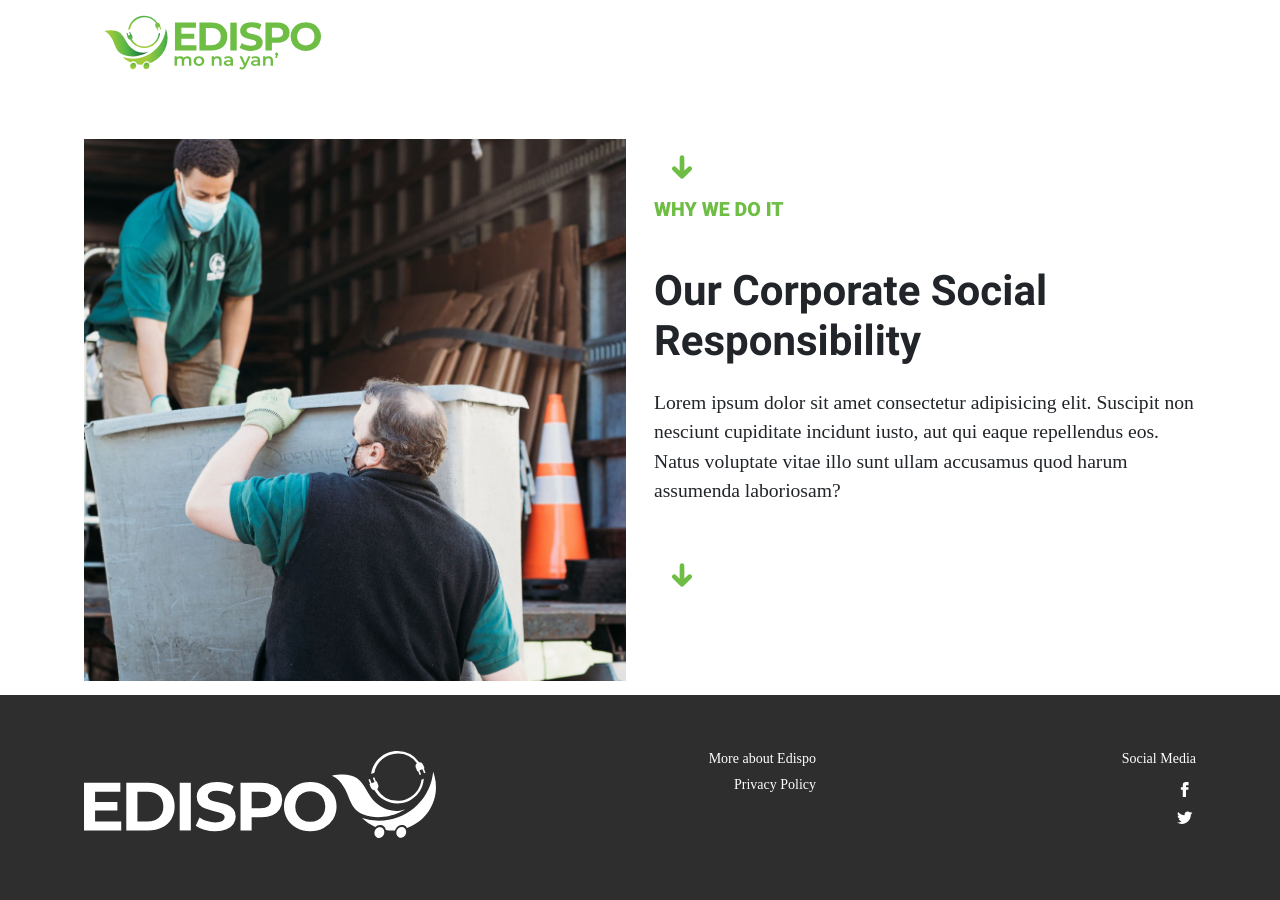
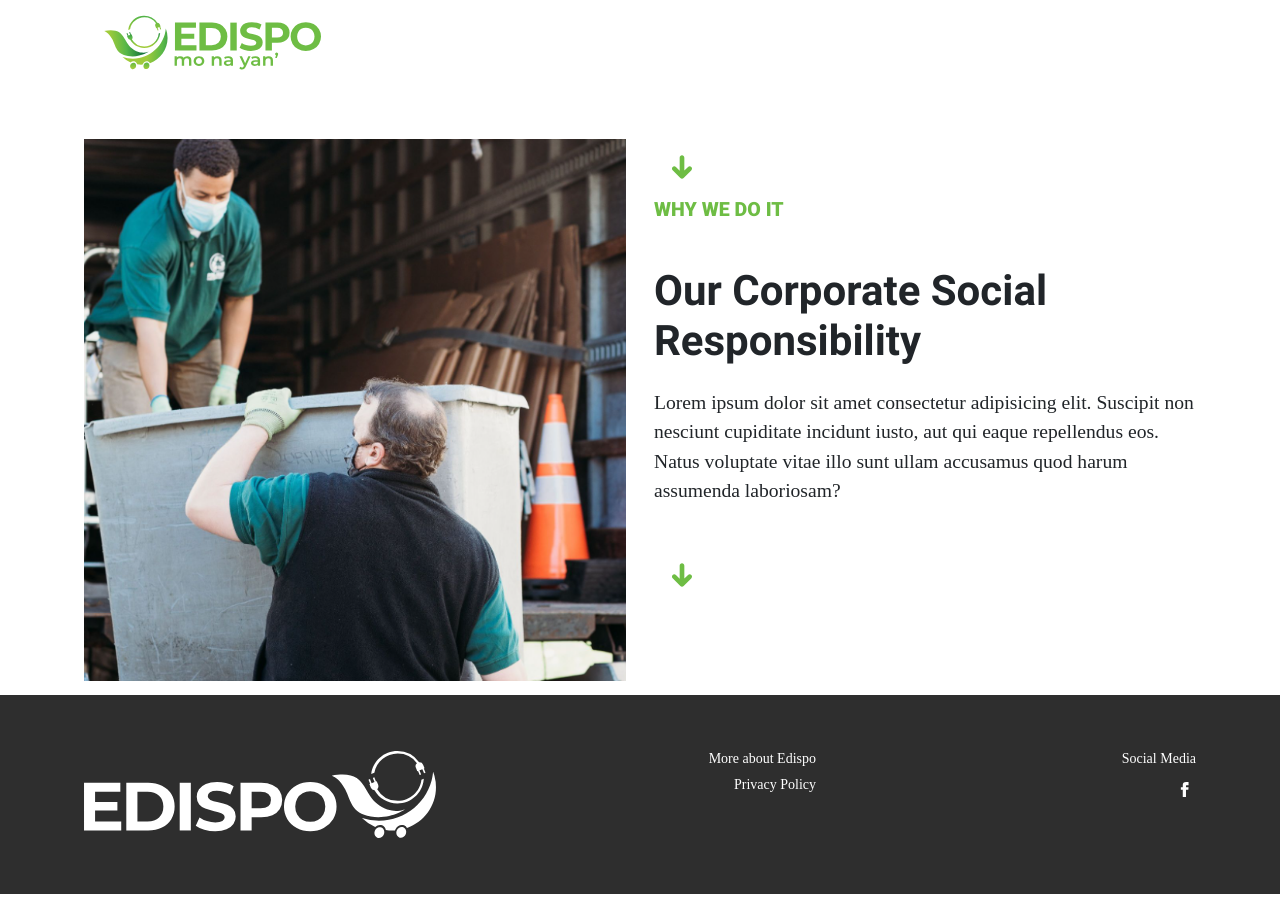
Before and after one commit to edispoph/edispo-landing-page, a Jekyll site: the page built from about.html, in a window 1280 px wide and 900 px high, scrolled down 2272 px. Built offline with Jekyll 4.4.1, drawn with Linux system fonts in a browser that asks for light colours; nearby versions of some CDN libraries; some web fonts are replaced.

Commit message:
Hide twitter logo link.

```diff
--- a/_includes/footer.html
+++ b/_includes/footer.html
@@ -24,7 +24,7 @@
               </svg>
             </a>
           </li>
-          <li class="svg-container-icon-1 p-1">
+          <!-- <li class="svg-container-icon-1 p-1">
             <a href="{{site.baseurl}}/">
               <svg xmlns="http://www.w3.org/2000/svg" viewBox="0 0 24 24">
                 <g fill='var(--edispo-hard-contrast)'>
@@ -32,8 +32,7 @@
                 </g>
               </svg>
             </a>
-          </li>
-          <li></li>
+          </li> -->
         </ul>
       </div>
     </section>
```
